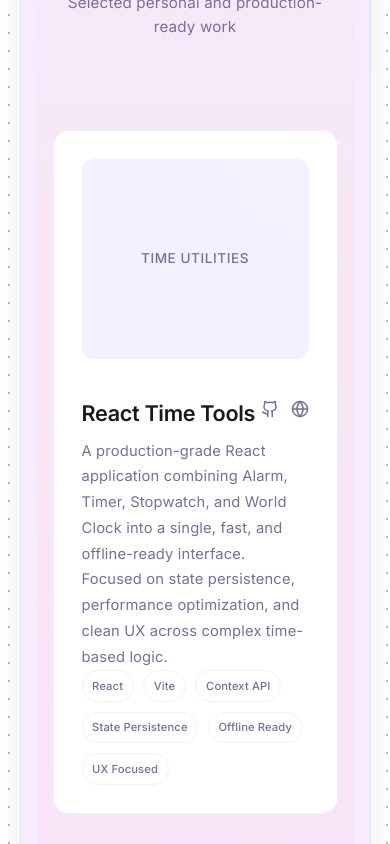
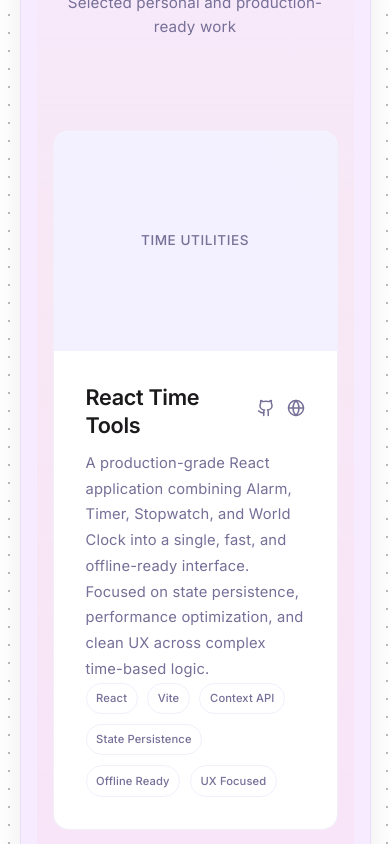
Before and after one commit to sushantshinde7/sushant-portfolio, a React (Vite) app: page / in a window 390 px wide. Shown: the part 4080-4924 px from the top of the page. Built offline with nearby package versions, Linux system fonts and the light colour scheme.

Commit message:
refactor(project-card): implement split layout with alternating visual/content alignment

```diff
--- a/src/components/ProjectCard.jsx
+++ b/src/components/ProjectCard.jsx
@@ -7,10 +7,11 @@
   description,
   tags,
   github,
-  live
+  live,
+  reverse = false
 }) {
   return (
-    <article className="project-card">
+    <article className={`project-card ${reverse ? "reverse" : ""}`}>
       {/* LEFT — Visual */}
       <div className="project-visual">
         <span className="visual-label">{label}</span>
@@ -31,7 +32,9 @@
           </div>
         </header>
 
-        <p className="project-description" lang="en">{description}</p>
+        <p className="project-description" lang="en">
+          {description}
+        </p>
 
         <ul className="project-tags">
           {tags.map((tag, i) => (
--- a/src/styles/ProjectCard.css
+++ b/src/styles/ProjectCard.css
@@ -4,11 +4,9 @@
 
 .project-card {
   display: grid;
-  grid-template-columns: clamp(280px, 35%, 420px) 1fr;
-  gap: 2.5rem;
+  grid-template-columns: 35% 65%;
   position: relative;
   width: 100%;
-  padding: 2rem;
   min-height: 260px;
 
   border-radius: 16px;
@@ -22,8 +20,24 @@
     transform 0.28s ease,
     box-shadow 0.28s ease,
     border-color 0.28s ease;
+
+  overflow: hidden; /* IMPORTANT — allows edge-to-edge visual */
 }
 
+/* Reverse layout */
+.project-card.reverse {
+  grid-template-columns: 65% 35%;
+}
+
+.project-card.reverse .project-visual {
+  order: 2;
+}
+
+.project-card.reverse .project-content {
+  order: 1;
+}
+
+/* Dark theme */
 [data-theme="dark"] .project-card {
   background: #121212;
   border: 1px solid rgba(255,255,255,0.06);
@@ -31,13 +45,12 @@
 
 [data-theme="dark"] .project-card:hover {
   transform: translateY(-2px);
-
   box-shadow:
     0 1px 0 rgba(255,255,255,0.04),
     0 18px 36px rgba(0,0,0,0.55);
 }
 
-
+/* Divider line */
 .project-card::after {
   content: "";
   position: absolute;
@@ -59,19 +72,22 @@
   display: none;
 }
 
-
 /* ================================
    Left — Visual
 ================================ */
 
 .project-visual {
   position: relative;
-  border-radius: 12px;
   background: var(--surface-2);
   display: flex;
   align-items: center;
   justify-content: center;
+
   min-height: 100%;
+  height: 100%;
+
+  /* EDGE TO EDGE */
+  padding: 2rem;
 }
 
 [data-theme="dark"] .project-visual {
@@ -82,7 +98,6 @@
   content: "";
   position: absolute;
   inset: 0;
-  border-radius: inherit;
 
   background:
     radial-gradient(
@@ -110,6 +125,8 @@
   display: flex;
   flex-direction: column;
   justify-content: space-between;
+
+  padding: 2rem;
 }
 
 /* Header */
@@ -161,7 +178,6 @@
   max-width: 60ch;
 }
 
-
 /* ================================
    Tech Tags
 ================================ */
@@ -198,7 +214,6 @@
   color: var(--text);
 }
 
-
 .project-card,
 .project-actions a,
 .btn-projects {
@@ -220,11 +235,14 @@
 @media (max-width: 768px) {
   .project-card {
     grid-template-columns: 1fr;
-    padding: 1.75rem;
+  }
+
+  .project-card.reverse {
+    grid-template-columns: 1fr;
   }
 
   .project-visual {
-    min-height: 200px;
+    min-height: 220px;
   }
 }
 
```
